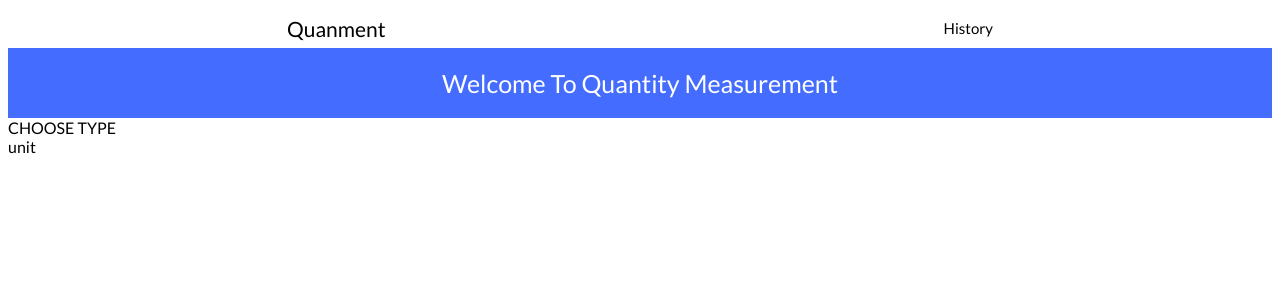
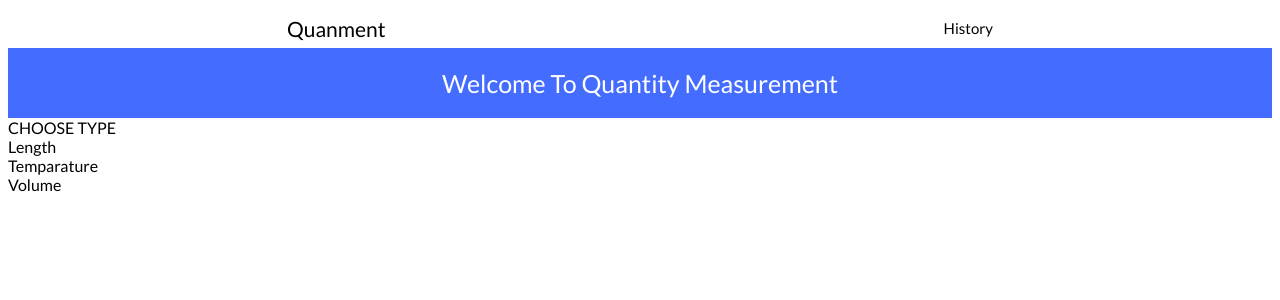
Before and after one commit to madhuvayya/Quantity-Measurement-Frontend, a React (Create React App) app: page / in a window 1280 px wide. Shown: the top 300 px of the page. Built offline with nearby package versions, Linux system fonts and the light colour scheme.

Commit message:
Added Unit component

```diff
--- a/src/components/QuantitiesContainer.jsx
+++ b/src/components/QuantitiesContainer.jsx
@@ -1,14 +1,18 @@
 import React, { Component } from 'react';
+import Unit from './Unit';
 
 class QuantitiesContainer extends Component {
     render() {
+        const units = [ 'Length','Temparature','Volume']
         return (
             <div className='sub-container'>
                 <div className='type'>
                     <div>CHOOSE TYPE</div>
                 </div>
                 <div className='quantities' >
-                    unit
+                <div class='quantities' >
+                    {units.map( unit => <Unit unitType={unit} />)}
+                </div>
                 </div>
             </div>
         )
--- /dev/null
+++ b/src/components/Unit.jsx
@@ -0,0 +1,11 @@
+import React, { Component } from 'react';
+
+class Unit extends Component {
+    render() {
+        return <div class='unit'>
+            <div>{this.props.unitType}</div>
+            </div>
+    }
+}
+
+export default Unit;
```
